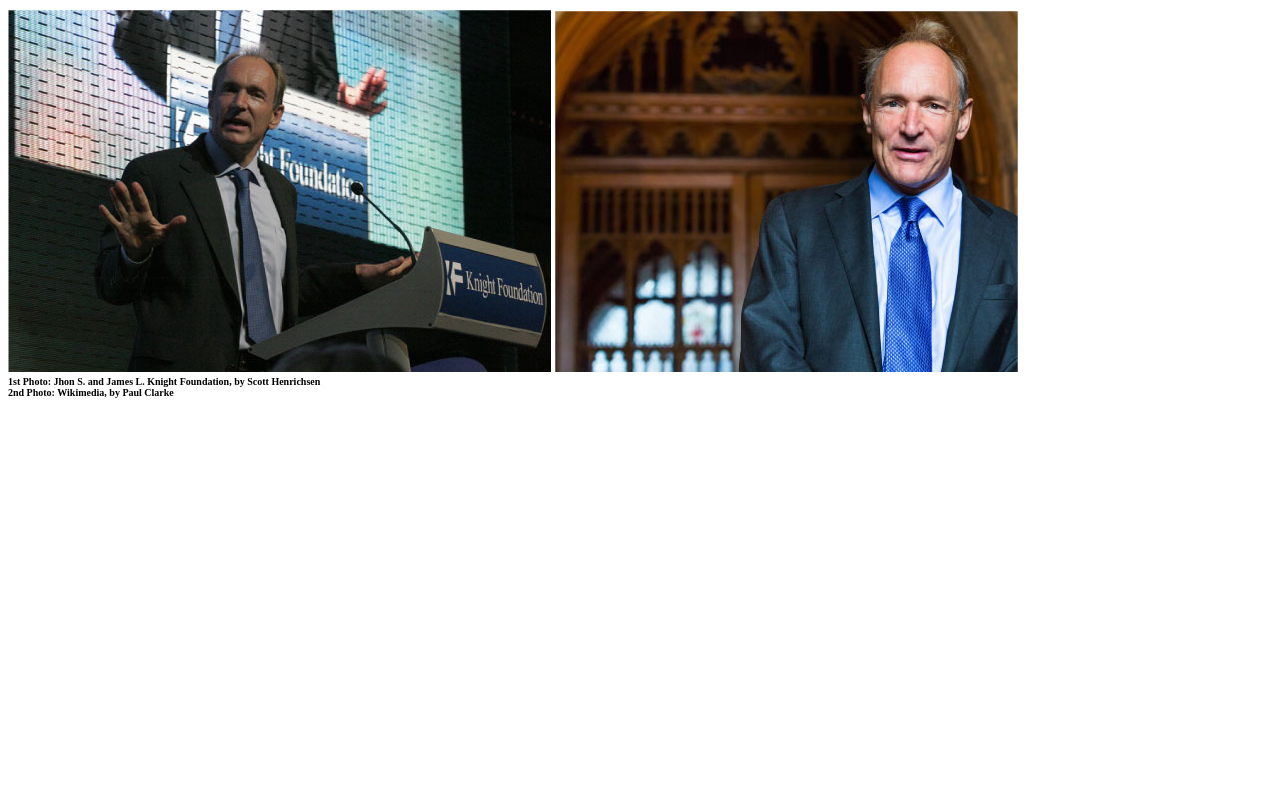
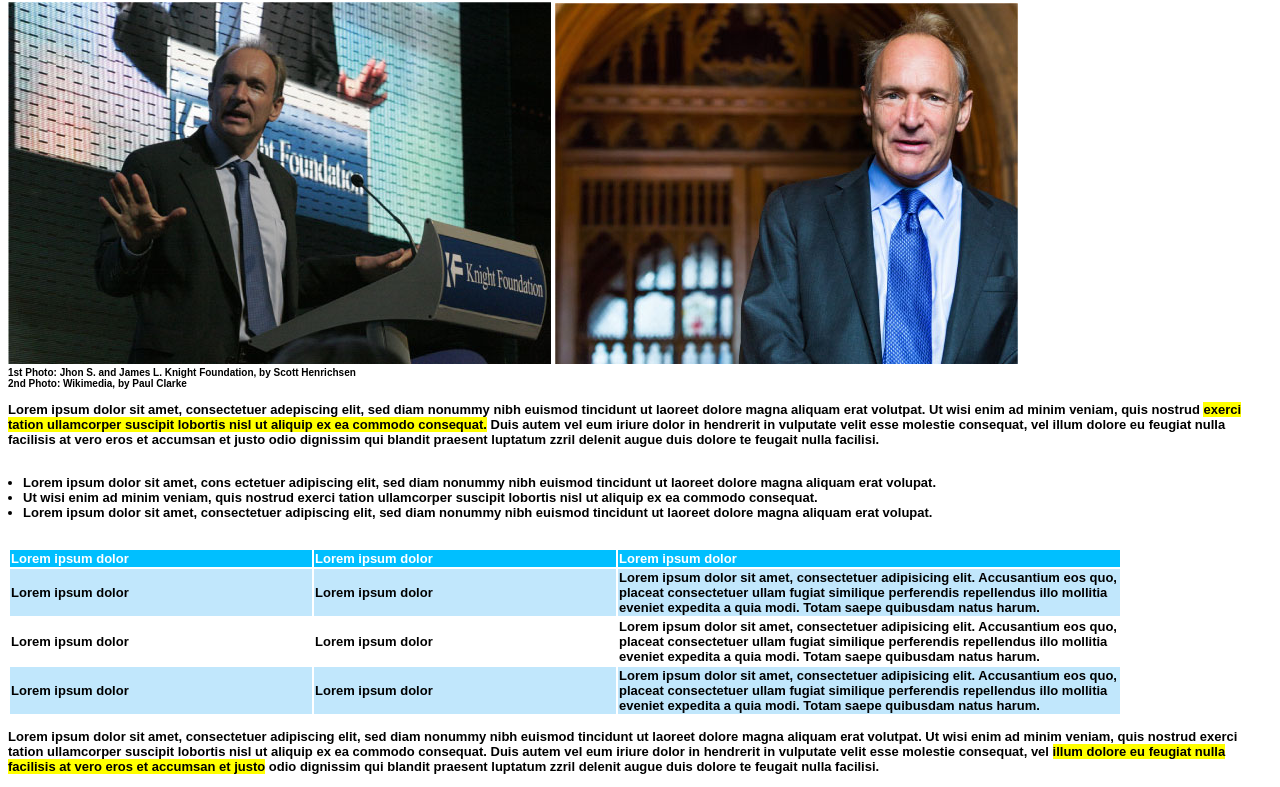
Before and after one commit to AndreazzaRiccardo/html-css-booleaner, a plain HTML site: page index.html in a window 1280 px wide. Shown: the part 262-1049 px from the top of the page. Before the commit the page ends 800 px from the top, so only its background shows below. Drawn offline with Linux system fonts and the light colour scheme.

Commit message:
add: second section whit list and table

```diff
--- a/css/style.css
+++ b/css/style.css
@@ -46,3 +46,40 @@
     font-weight: bold;
     }
     /* /First section whit photo */
+
+    /* second section whit list and table */
+
+    .highlighted {
+        background-color: yellow;
+    }
+
+    body {
+        font-family:Arial, Helvetica, sans-serif;
+        font-weight: bolder;
+        font-size: small;
+    }
+
+    ul {
+        padding: 15px;
+    }
+
+    thead {
+        background-color: rgb(0, 191, 255);
+        color: white;
+        text-align: left;
+        height: fit-content;
+    }
+
+
+    td { width: 300px;
+    }
+
+    .td-large { width: 500px;
+    }
+
+    .tr-color {
+        background-color: rgb(193, 231, 252);
+    }
+
+
+    /* /second section whit list and table */
--- a/index.html
+++ b/index.html
@@ -8,6 +8,7 @@
 </head>
 <body>
     <!-- HEADER -->
+    <header>
         <div id="Header-logo">
         <img src="img/logo.svg" alt="The Booleaner">
         </div>
@@ -15,6 +16,7 @@
         <p class="Title-paragraph">Scritto da <span>The Booleaner
         </span></p>
         <p class="date">il 10/10/2020</p>
+    </header>
     <!-- /HEADER -->
 
     <!-- MAIN -->
@@ -28,8 +30,64 @@
         </p>
     </section>
         <!-- /First section whit photo -->
+
+        <!-- Second section whit list and table -->
+    <section>
+
+        <p>Lorem ipsum dolor sit amet, consectetuer adepiscing elit, sed diam nonummy nibh euismod tincidunt ut laoreet dolore magna aliquam erat volutpat. Ut wisi enim ad minim veniam, quis nostrud <span class="highlighted">exerci tation ullamcorper suscipit lobortis nisl ut aliquip ex ea commodo consequat.</span> Duis autem vel eum iriure dolor in hendrerit in vulputate velit esse molestie consequat, vel illum dolore eu feugiat nulla facilisis at vero eros et accumsan et justo odio dignissim qui blandit praesent luptatum zzril delenit augue duis dolore te feugait nulla facilisi.</p>
+
+        <p>
+            <ul>
+                <li>
+                    Lorem ipsum dolor sit amet, cons ectetuer adipiscing elit, sed diam nonummy nibh euismod tincidunt ut laoreet dolore magna aliquam erat volupat.
+                </li>
+
+                <li>
+                    Ut wisi enim ad minim veniam, quis nostrud exerci tation ullamcorper suscipit lobortis nisl ut aliquip ex ea commodo consequat.
+                </li>
+
+                <li>
+                    Lorem ipsum dolor sit amet, consectetuer adipiscing elit, sed diam nonummy nibh euismod tincidunt ut laoreet dolore magna aliquam erat volupat.
+                </li>
+            </ul>
+        </p>
+
+        <table>
+            <thead>
+                <tr>
+                    <th>Lorem ipsum dolor</th>
+                    <th>Lorem ipsum dolor</th>
+                    <th>Lorem ipsum dolor</th>
+                </tr>
+            </thead>
+
+            <tbody>
+                <tr class="tr-color">
+                    <td>Lorem ipsum dolor</td>
+                    <td>Lorem ipsum dolor</td>
+                    <td class="td-large">Lorem ipsum dolor sit amet, consectetuer adipisicing elit. Accusantium eos quo, placeat consectetuer ullam fugiat similique perferendis repellendus illo mollitia eveniet expedita a quia modi. Totam saepe quibusdam natus harum.</td>
+                </tr>
+                <tr>
+                    <td>Lorem ipsum dolor</td>
+                    <td>Lorem ipsum dolor</td>
+                    <td class="td-large">Lorem ipsum dolor sit amet, consectetuer adipisicing elit. Accusantium eos quo, placeat consectetuer ullam fugiat similique perferendis repellendus illo mollitia eveniet expedita a quia modi. Totam saepe quibusdam natus harum.</td>
+                </tr>
+                <tr class="tr-color">
+                    <td>Lorem ipsum dolor</td>
+                    <td>Lorem ipsum dolor</td>
+                    <td class="td-large">Lorem ipsum dolor sit amet, consectetuer adipisicing elit. Accusantium eos quo, placeat consectetuer ullam fugiat similique perferendis repellendus illo mollitia eveniet expedita a quia modi. Totam saepe quibusdam natus harum.</td>
+                </tr>
+            </tbody>
+        </table>
+
+        <p>Lorem ipsum dolor sit amet, consectetuer adipiscing elit, sed diam nonummy nibh euismod tincidunt ut laoreet dolore magna aliquam erat volutpat. Ut wisi enim ad minim veniam, quis nostrud exerci tation ullamcorper suscipit lobortis nisl ut aliquip ex ea commodo consequat. Duis autem vel eum iriure dolor in hendrerit in vulputate velit esse molestie consequat, vel <span class="highlighted">illum dolore eu feugiat nulla facilisis at vero eros et accumsan et justo</span> odio dignissim qui blandit praesent luptatum zzril delenit augue duis dolore te feugait nulla facilisi.</p>
+
+        </section>
+        <!-- /Second section whit list and table -->
     <!-- /MAIN -->
     <!-- FOOTER -->
+
+
     <!-- /FOOTER -->
 
 
```
Lines whose indentation alone changed are shown as unchanged.
